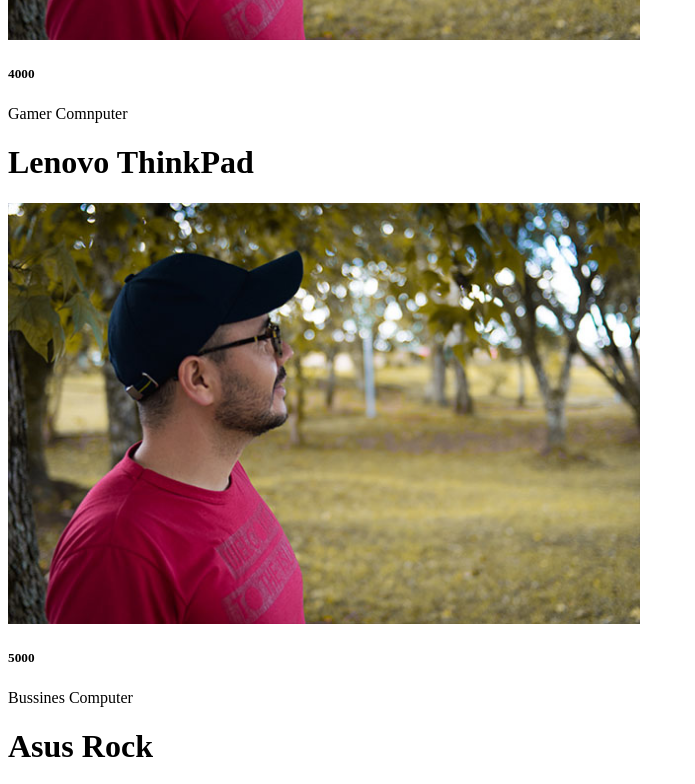
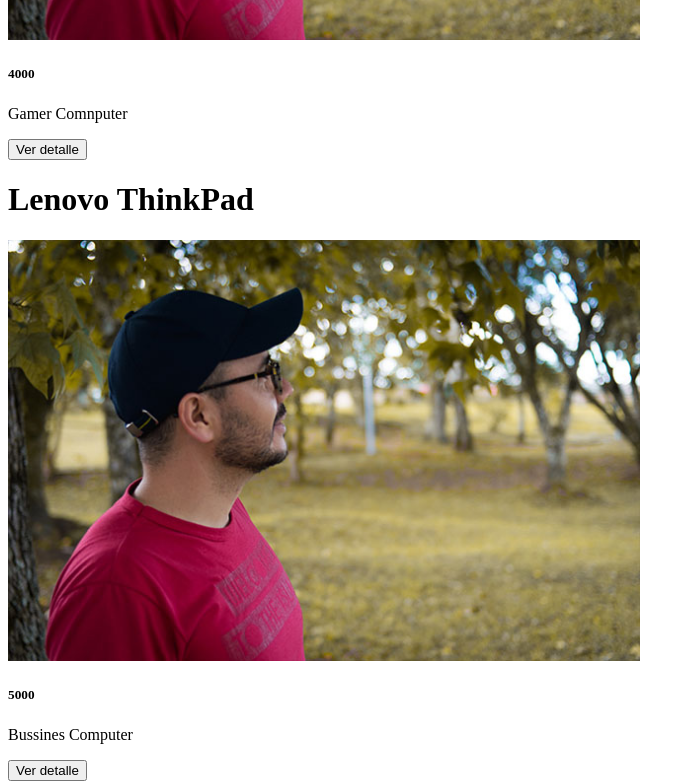
Before and after one commit to riverodc/myapp-angular, an Angular app: page / in a window 1280 px wide. Shown: the part 2040-2824 px from the top of the page, without its empty margins (0-695 px from the left). Built offline with nearby package versions, Linux system fonts and the light colour scheme.

Commit message:
Componentes Input - Output

```diff
--- a/src/app/models/product.model.ts
+++ b/src/app/models/product.model.ts
@@ -1,4 +1,5 @@
 export interface Product {
+    id: number;
     title: string;
     image: string;
     price: number;
--- a/src/app/product-list/product-list.component.html
+++ b/src/app/product-list/product-list.component.html
@@ -1,4 +1,5 @@
 <app-product
   [product]="product"
+  (clickedProduct)="onClickedProduct($event)"
   *ngFor="let product of products">
 </app-product>
--- a/src/app/product-list/product-list.component.ts
+++ b/src/app/product-list/product-list.component.ts
@@ -12,6 +12,7 @@
    /* Construimos un array de productos */
    products: Product[] = [
     {
+      id: 1,
       title: 'Lenovo Legion',
       price: 4000,
       text: 'Gamer Comnputer',
@@ -19,6 +20,7 @@
 
     },
     {
+      id: 2,
       title: 'Lenovo ThinkPad',
       price: 5000,
       text:'Bussines Computer',
@@ -26,6 +28,7 @@
 
     },
     {
+      id: 3,
       title: 'Asus Rock',
       price: 4500,
       text:'Gamer Computer',
@@ -41,4 +44,9 @@
   ngOnInit(): void {
   }
 
+
+  onClickedProduct(id:number) {
+    console.log('clicked', id);
+  }
+
 }
--- a/src/app/product/product.component.html
+++ b/src/app/product/product.component.html
@@ -2,3 +2,5 @@
 <img [src]="product.image" alt="">
 <h5>{{ product.price }}</h5>
 <p>{{ product.text }}</p>
+
+<button (click)="viewDetail()">Ver detalle</button>
--- a/src/app/product/product.component.ts
+++ b/src/app/product/product.component.ts
@@ -1,4 +1,4 @@
-import { Component, Input } from '@angular/core';
+import { Component, Input, Output, EventEmitter } from '@angular/core';
 
 import { Product } from './../models/product.model';
 
@@ -17,4 +17,15 @@
 
    @Input() product!: Product;
 
+   /* El EventEmitter me va a trasmitir la información hacia el componente Padre
+   y le puedo decir el tipo de valor string, number, boolean, etc*/
+
+   @Output() clickedProduct = new EventEmitter<number>();
+
+   viewDetail() {
+       console.log('viewDetail', this.product.title);
+       /* Vamos a decir que emita el valor del producto */
+       this.clickedProduct.emit(this.product.id);
+   }
+
 }
```
